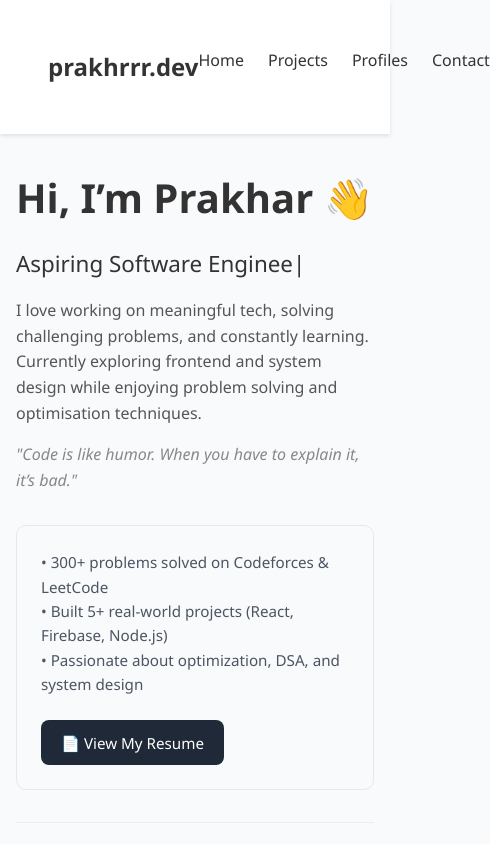
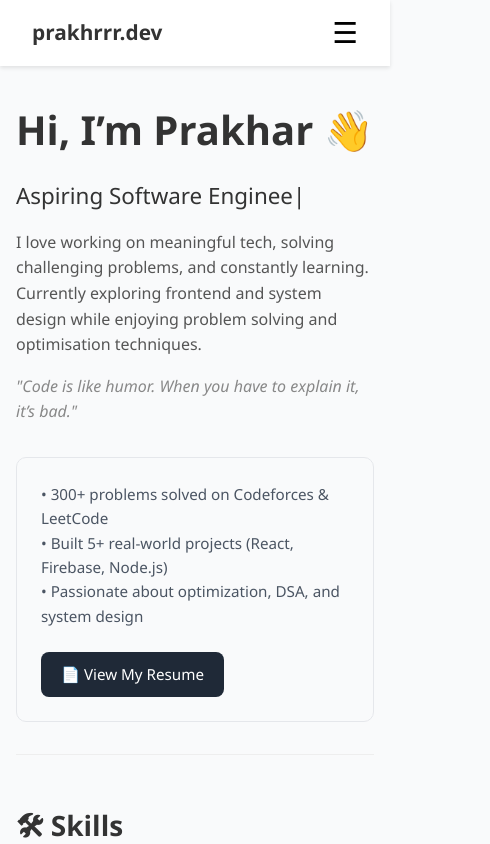
Before and after one commit to prakhrrr04/portfolio, a React (Vite) app: page / in a window 390 px wide. Shown: the top 844 px of the page, 490 px wide, since content can reach past the window. Built offline with nearby package versions, Linux system fonts and the light colour scheme; the HTML template or start-up script is replaced by a standard one.

Commit message:
Add: Favicon; Fix: Responsiveness across devices

```diff
--- a/index.html
+++ b/index.html
@@ -2,7 +2,7 @@
 <html lang="en">
   <head>
     <meta charset="UTF-8" />
-    <link rel="icon" type="image/svg+xml" href="/vite.svg" />
+    <link rel="icon" type="image/x-icon" href="/src/assets/favicon.PNG" />
     <meta name="viewport" content="width=device-width, initial-scale=1.0" />
     <meta name="description" content="Prakhar Singh | IIT BHU | Portfolio">
     <meta property="og:title" content="Prakhar Singh Portfolio" />
--- /dev/null
+++ b/src/components/Navbar.css
@@ -0,0 +1,63 @@
+.navbar {
+  background: #fff;
+  padding: 1rem 2rem;
+  box-shadow: 0 2px 4px rgba(0, 0, 0, 0.1);
+  position: sticky;
+  top: 0;
+  z-index: 10;
+}
+
+.navbar-container {
+  display: flex;
+  justify-content: space-between;
+  align-items: center;
+  max-width: 1200px;
+  margin: 0 auto;
+}
+
+.navbar-logo {
+  font-weight: bold;
+  font-size: 1.3rem;
+}
+
+.navbar-links {
+  display: flex;
+  gap: 1.5rem;
+}
+
+.navbar-links a {
+  text-decoration: none;
+  color: #333;
+  font-weight: 500;
+}
+
+/* Mobile Styles */
+.navbar-toggle {
+  display: none;
+  font-size: 1.8rem;
+  background: none;
+  border: none;
+  cursor: pointer;
+}
+
+@media (max-width: 768px) {
+  .navbar-links {
+    display: none;
+    position: absolute;
+    top: 100%;
+    right: 0;
+    background: white;
+    flex-direction: column;
+    gap: 1rem;
+    padding: 1rem 2rem;
+    box-shadow: 0 8px 12px rgba(0, 0, 0, 0.1);
+  }
+
+  .navbar-links.open {
+    display: flex;
+  }
+
+  .navbar-toggle {
+    display: block;
+  }
+}
--- a/src/components/components.css
+++ b/src/components/components.css
@@ -4,6 +4,9 @@
   border-radius: 12px;
   box-shadow: 0 4px 10px rgba(0, 0, 0, 0.06);
   transition: transform 0.3s ease, box-shadow 0.3s ease;
+  width: 100%;
+  max-width: 100%;
+  box-sizing: border-box;
 }
 
 .card:hover,
@@ -17,30 +20,14 @@
   box-shadow: 0 10px 18px rgba(0, 0, 0, 0.1);
 }
 
-/* @keyframes bounce {
-  0%   { transform: translateY(0); }
-  30%  { transform: translateY(-10px); }
-  50%  { transform: translateY(0); }
-  70%  { transform: translateY(-6px); }
-  100% { transform: translateY(0); }
-} */
-
-
-.skill-glow:hover {
-  box-shadow: 0 0 20px var(--glow-color), 0 0 10px var(--glow-color);
-  border: 1px solid var(--glow-color);
-}
-
-
-
 .skill-glow {
   transition: border 0.3s ease, box-shadow 0.3s ease;
   border: 1px solid transparent;
 }
 
 .skill-glow:hover {
+  box-shadow: 0 0 20px var(--glow-color), 0 0 10px var(--glow-color);
   border-color: var(--glow-color);
-  box-shadow: 0 0 0 2px var(--glow-color);
 }
 
 .loader-container {
@@ -48,6 +35,14 @@
   align-items: center;
   justify-content: center;
   height: 60vh;
+}
+
+.loader {
+  width: 48px;
+  height: 48px;
+  border: 6px solid #ccc;
+  border-top-color: #1f2937;
+  border-radius: 50%;
 }
 
 .scale-on-hover {
@@ -62,25 +57,16 @@
   z-index: 1;
 }
 
-
-.loader {
-  width: 48px;
-  height: 48px;
-  border: 6px solid #ccc;
-  border-top-color: #1f2937;
-  border-radius: 50%;
-}
-
 .grid-two-cols {
   display: grid;
   gap: 1.5rem;
-  grid-template-columns: repeat(auto-fit, minmax(300px, 1fr));
+  grid-template-columns: repeat(auto-fit, minmax(280px, 1fr));
 }
 
 .flip-card {
   background-color: transparent;
   width: 100%;
-  height: 180px;
+  height: 200px;
   perspective: 1000px;
 }
 
@@ -99,7 +85,8 @@
   transform: rotateY(180deg);
 }
 
-.flip-card-front, .flip-card-back {
+.flip-card-front,
+.flip-card-back {
   position: absolute;
   width: 100%;
   height: 100%;
@@ -110,6 +97,7 @@
   align-items: center;
   padding: 1rem;
   border-radius: 12px;
+  box-sizing: border-box;
 }
 
 .flip-card-front {
@@ -153,3 +141,33 @@
   box-shadow: 0 6px 16px rgba(0, 0, 0, 0.08);
   z-index: 1;
 }
+
+@media (max-width: 768px) {
+  .card,
+  .flip-card {
+    padding: 1rem;
+    height: auto;
+  }
+
+  .grid-two-cols {
+    grid-template-columns: 1fr;
+    gap: 1rem;
+  }
+
+  .flip-card-inner {
+    height: auto;
+    min-height: 200px;
+  }
+
+  .flip-card h3 {
+    font-size: 1rem;
+  }
+
+  .flip-card p {
+    font-size: 0.8rem;
+  }
+
+  .loader-container {
+    height: 40vh;
+  }
+}
--- a/src/components/navbar.jsx
+++ b/src/components/navbar.jsx
@@ -1,16 +1,28 @@
+import { useState } from 'react';
 import { Link } from 'react-router-dom';
+import './Navbar.css';
 
 export default function Navbar() {
+  const [isOpen, setIsOpen] = useState(false);
+
   return (
-    <nav style={{ background: '#fff', padding: '1rem 2rem', boxShadow: '0 2px 4px rgba(0,0,0,0.1)' }}>
-      <div className="container" style={{ display: 'flex', justifyContent: 'space-between' }}>
-        <h2 style={{ fontWeight: 'bold' }}>prakhrrr.dev</h2>
-        <div style={{ display: 'flex', gap: '1.5rem' }}>
-          <Link to="/">Home</Link>
-          <Link to="/skills-projects">Projects</Link>
-          <Link to="/links">Profiles</Link>
-          <Link to="/contact">Contact</Link>
+    <nav className="navbar">
+      <div className="navbar-container">
+        <h2 className="navbar-logo">prakhrrr.dev</h2>
+
+        <div className={`navbar-links ${isOpen ? 'open' : ''}`}>
+          <Link to="/" onClick={() => setIsOpen(false)}>Home</Link>
+          <Link to="/skills-projects" onClick={() => setIsOpen(false)}>Projects</Link>
+          <Link to="/links" onClick={() => setIsOpen(false)}>Profiles</Link>
+          <Link to="/contact" onClick={() => setIsOpen(false)}>Contact</Link>
         </div>
+
+        <button
+          className="navbar-toggle"
+          onClick={() => setIsOpen(!isOpen)}
+        >
+          ☰
+        </button>
       </div>
     </nav>
   );
```
Also changed, not shown: src/assets/favicon.PNG (added).
